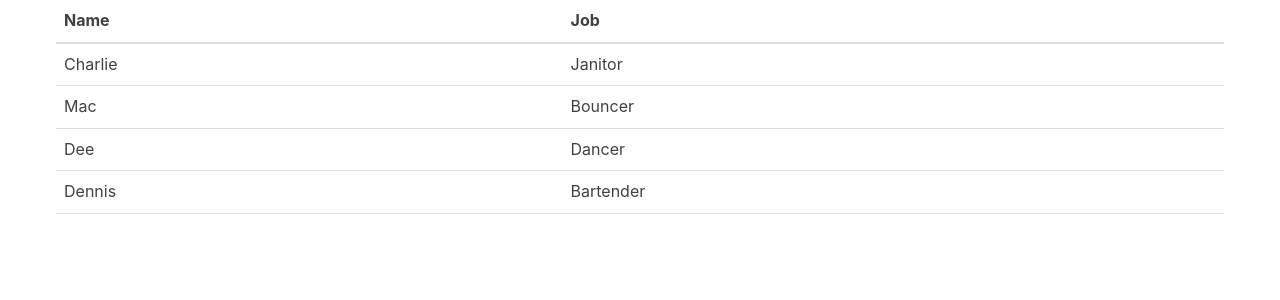
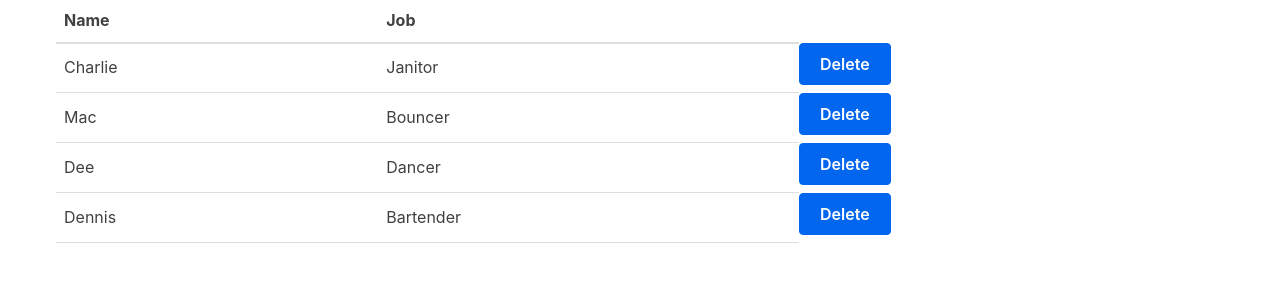
Before and after one commit to krisderycke/Todo-app-React, a React (Create React App) app: page / in a window 1280 px wide. Shown: the top 300 px of the page. Built offline with nearby package versions, Linux system fonts and the light colour scheme.

Commit message:
add delete button to row through function

```diff
--- a/src/Table.js
+++ b/src/Table.js
@@ -34,6 +34,7 @@ const TableBody = props => {
       <tr key={index}>
         <td>{row.name}</td>
         <td>{row.job}</td>
+        <button onClick={() => props.removeCharacter(index)}>Delete</button>
       </tr>
     );
   });
```
